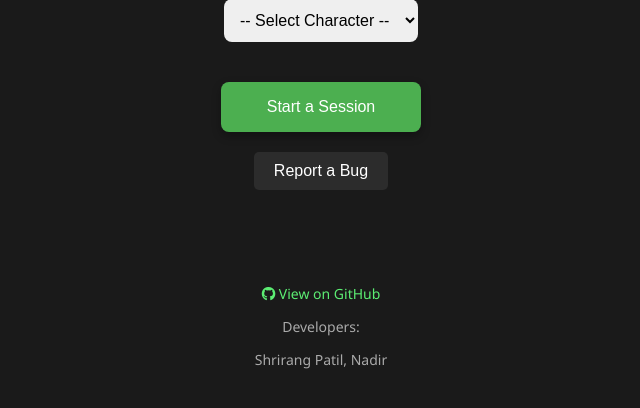
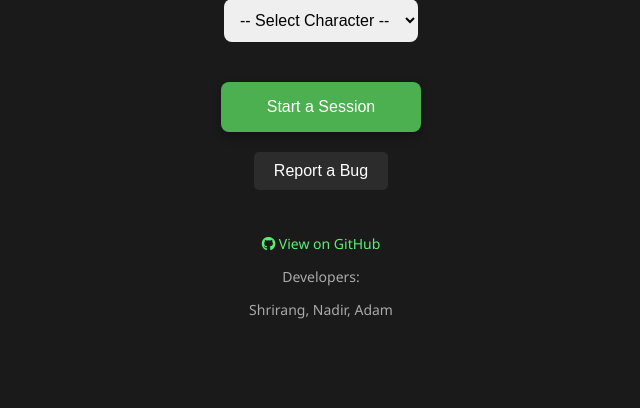
Before and after one commit to imshrirangpatil/speaker-listener-web-ai, a Flask app: page / in a window 1280 px wide. Shown: the part 212-620 px from the top of the page, without its empty margins (319-959 px from the left). Run offline with Flask 3, Linux system fonts and the light colour scheme; some libraries are stand-ins or nearby versions.

Commit message:
Modify Footer

```diff
--- a/templates/index.html
+++ b/templates/index.html
@@ -135,7 +135,7 @@
 
     footer {
       padding: 20px;
-      margin-top: 60px;
+      margin-top: 10px;
       font-size: 14px;
       color: #aaa;
     }
@@ -144,29 +144,11 @@
       color: #5ced73;
       text-decoration: none;
     }
-
-    /* header {
-      background-color: #222;
-      color: white;
-      padding: 5px 50px;
-      align-items: center;
-    }
-
-    header ul {
-      list-style: none;
-      display: flex;
-      gap: 2rem;
-      align-items: center;
-    } */
   </style>
 </head>
 <body>
 
 <header>
-  <!-- <ul>
-    <li><img src="{{ url_for('static', filename='charisma-logo.png') }}" alt="Charisma Logo" style="height: 30px;" /></li>
-    <li><h2 style="color: #d3d3d3;">An AI-powered Speaker-Listener Counselor</h3></li>
-  </ul> -->
   <div style="text-align: center; padding: 30px 0;">
     <img src="{{ url_for('static', filename='charisma-logo.png') }}" alt="Charisma Logo" style="height: 30px;" />
     <h3 style="color: #d3d3d3; margin-top: 12px;">An AI-powered Speaker-Listener Counselor</h3>
@@ -209,7 +191,7 @@
     </a>
   </p>
   <p>Developers:</p>
-  <p class="developer-names">Shrirang Patil, Nadir</p>
+  <p class="developer-names">Shrirang, Nadir, Adam</p>
 </footer>
 
 <script>
```
